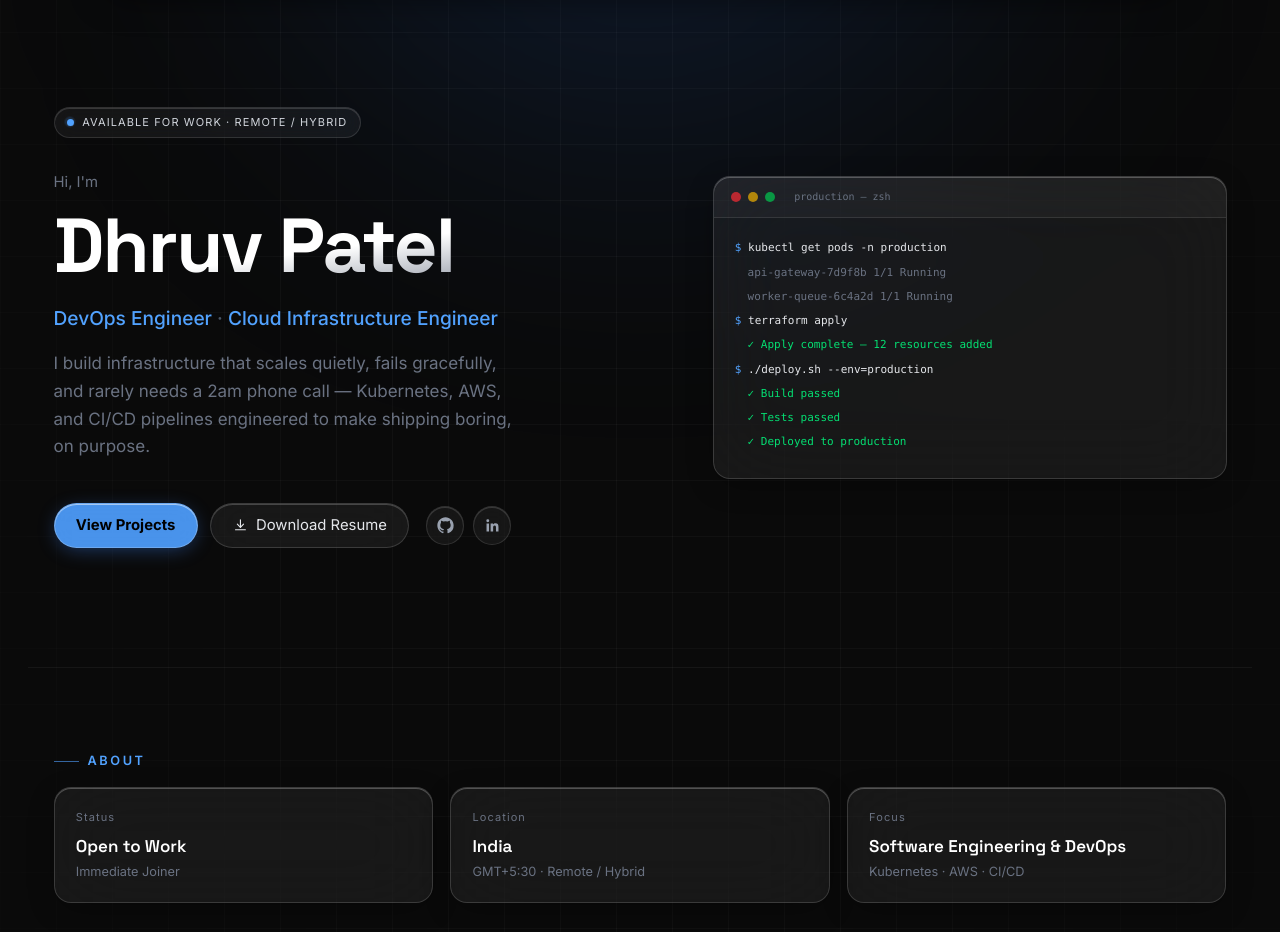
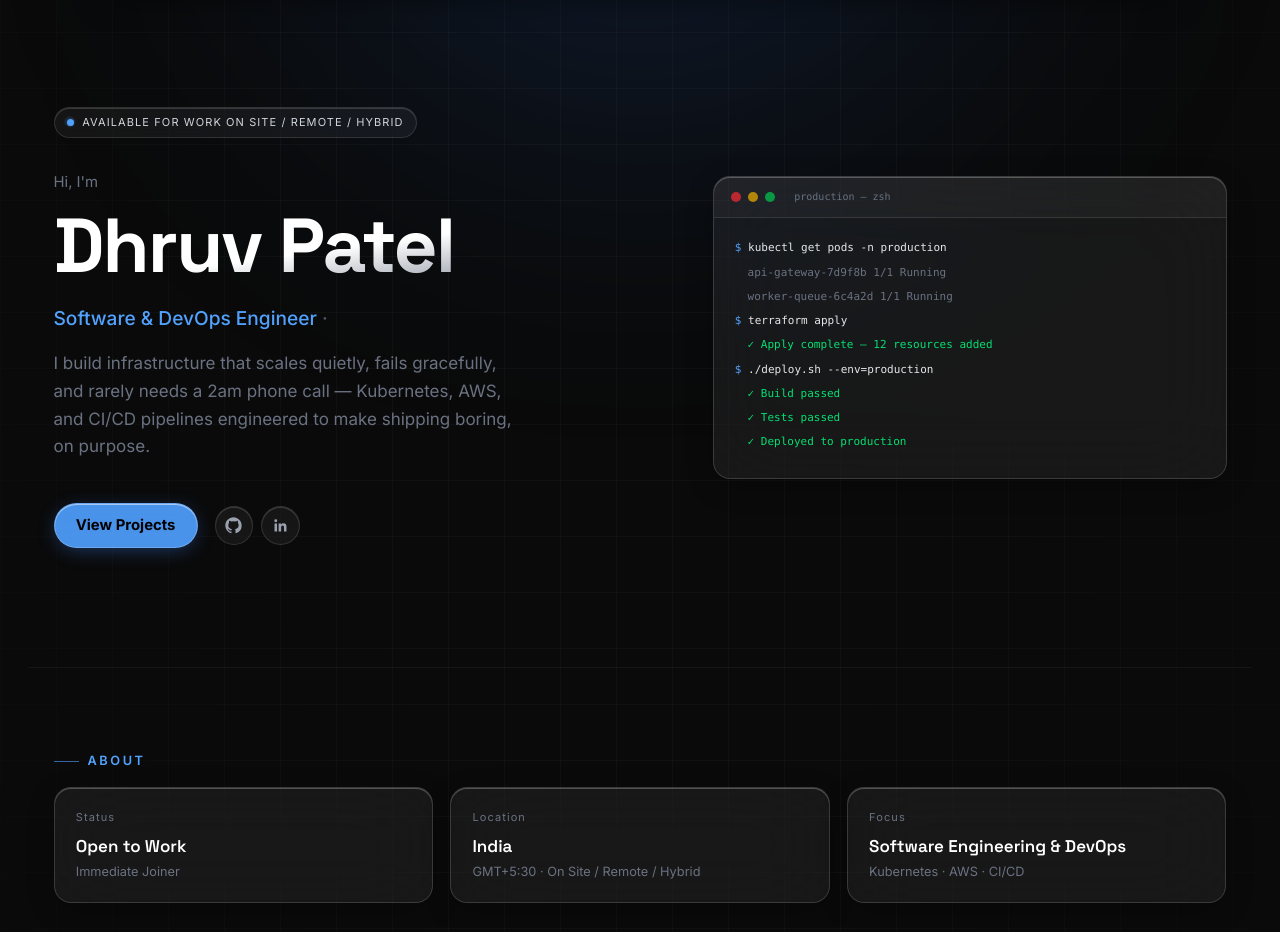
Before and after one commit to dhruvdxb/DhruvPatel-portfolio, a Next.js app: page / in a window 1280 px wide. Shown: the part 80-1012 px from the top of the page. Built offline with nearby package versions, Linux system fonts and the light colour scheme.

Commit message:
Update resume PDF, fix download links

```diff
--- a/app/experience/page.tsx
+++ b/app/experience/page.tsx
@@ -64,9 +64,9 @@ const skills = [
 ];
 
 const stats = [
-  { value: "1.5+", label: "Years Experience" },
+  { value: "2+", label: "Years Experience" },
   { value: "1", label: "Company" },
-  { value: "2", label: "Key Projects" },
+  { value: "3+", label: "Key Projects" },
 ];
 
 export default function Experience() {
--- a/app/page.tsx
+++ b/app/page.tsx
@@ -35,7 +35,7 @@ const glassButtonSecondary =
 
 const stats = [
   { label: "Status", value: "Open to Work", sub: "Immediate Joiner" },
-  { label: "Location", value: "India", sub: "GMT+5:30 · Remote / Hybrid" },
+  { label: "Location", value: "India", sub: "GMT+5:30 · On Site / Remote / Hybrid" },
   { label: "Focus", value: "Software Engineering & DevOps", sub: "Kubernetes · AWS · CI/CD" },
 ];
 
@@ -433,7 +433,7 @@ export default function Home() {
                 <span className="animate-ping absolute inline-flex h-full w-full rounded-full bg-blue-400 opacity-75" />
                 <span className="relative inline-flex rounded-full h-1.5 w-1.5 bg-blue-400" />
               </span>
-              <span className="text-[11px] text-gray-300 tracking-widest">AVAILABLE FOR WORK · REMOTE / HYBRID</span>
+              <span className="text-[11px] text-gray-300 tracking-widest">AVAILABLE FOR WORK ON SITE / REMOTE / HYBRID</span>
             </motion.div>
 
             <motion.p {...fadeUp(0.05)} className="text-gray-500 text-sm mb-3">
@@ -448,7 +448,7 @@ export default function Home() {
             </motion.h1>
 
             <motion.p {...fadeUp(0.18)} className="text-blue-400 text-lg font-medium mb-4">
-              DevOps Engineer <span className="text-gray-600">·</span> Cloud Infrastructure Engineer
+              Software & DevOps Engineer <span className="text-gray-600">·</span>
             </motion.p>
 
             <motion.p {...fadeUp(0.24)} className="text-gray-500 text-base leading-relaxed max-w-md mb-10">
@@ -463,13 +463,6 @@ export default function Home() {
                 className={`px-5 py-2.5 text-sm font-bold rounded-full ${glassButtonPrimary}`}
               >
                 View Projects
-              </a>
-              <a
-                href="/resume"
-                className={`inline-flex items-center gap-2 px-5 py-2.5 text-sm rounded-full ${glassButtonSecondary}`}
-              >
-                <IconDownload className="w-3.5 h-3.5" />
-                Download Resume
               </a>
               <div className="flex items-center gap-2 ml-1">
                 <a
--- a/app/resume/page.tsx
+++ b/app/resume/page.tsx
@@ -98,7 +98,7 @@ export default function Resume() {
               View Resume
             </button>
             <a
-              href="/Dhruv_Patel.pdf"
+              href="/Dhruv_Patel-Resume.pdf"
               download="Dhruv_Patel_Resume.pdf"
               className={`px-5 py-2.5 text-sm rounded-full ${glassButtonSecondary}`}
             >
@@ -226,7 +226,7 @@ export default function Resume() {
                 <span className={`${heading} text-sm font-semibold text-white`}>Dhruv Patel — Resume</span>
                 <div className="flex gap-3 items-center">
                   <a
-                    href="/Dhruv_Patel.pdf"
+                    href="/Dhruv_Patel-Resume.pdf"
                     download="Dhruv_Patel_Resume.pdf"
                     className={`px-4 py-1.5 rounded-full text-xs font-bold ${glassButtonPrimary}`}
                   >
@@ -237,7 +237,7 @@ export default function Resume() {
                   </button>
                 </div>
               </div>
-              <iframe src="/Dhruv_Patel.pdf" className="flex-1 w-full" title="Dhruv Patel Resume" />
+              <iframe src="/Dhruv_Patel-Resume.pdf" className="flex-1 w-full" title="Dhruv Patel Resume" />
             </div>
           </div>
         )}
```
Also changed, not shown: 2 other files (tests, documents, lock files or other folders).
